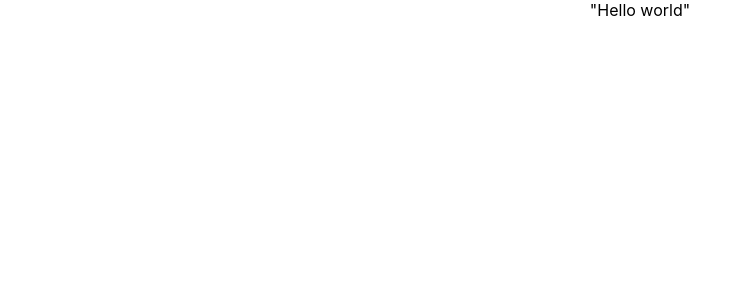
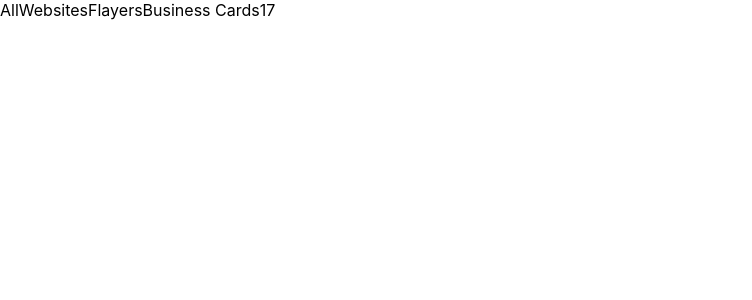
Before and after one commit to ankevich/re16-filter, a React (Create React App) app: page / in a window 1280 px wide. Shown: the top 300 px of the page, without its empty margins (0-752 px from the left). Built offline with nearby package versions, Linux system fonts and the light colour scheme.

Commit message:
filters and projects

```diff
--- a/src/App.js
+++ b/src/App.js
@@ -1,31 +1,35 @@
-import { useState } from 'react';
-import './App.css';
-import projects from './projects';
-
-
+import { useState } from "react";
+import "./App.css";
+import projects from "./projects";
 
 const Portfolio = () => {
-const filters = ['All', 'Websites', 'Flayers', 'Business Cards'];
-const {selected, changeSelection} = useState('All');
+  const filters = ["All", "Websites", "Flayers", "Business Cards"];
+  const { selected, changeSelection } = useState("All");
 
-  const {state, changeState} = useState([]);
+  const { state, changeState } = useState([]);
 
-}
+  return (
+    <>
+      <Toolbar filters={filters} />
+      <ProjectList projects={projects}/>
+    </>
+  );
+};
 
-const Toolbar = ({filters, selected, onSelectFilter}) => {
+const Toolbar = ({ filters, selected, onSelectFilter }) => {
+  return <>
+    { filters }
+  </>;
+};
 
-}
-
-const ProjectList = ({projects}) => {
-
-}
+const ProjectList = ({ projects }) => {
+  return <>
+    { projects.length }
+  </>;
+};
 
 function App() {
-  return (
-    <div className="App">
-      <div>"Hello world"</div>
-    </div>
-  );
+  return <Portfolio />;
 }
 
 export default App;
```
